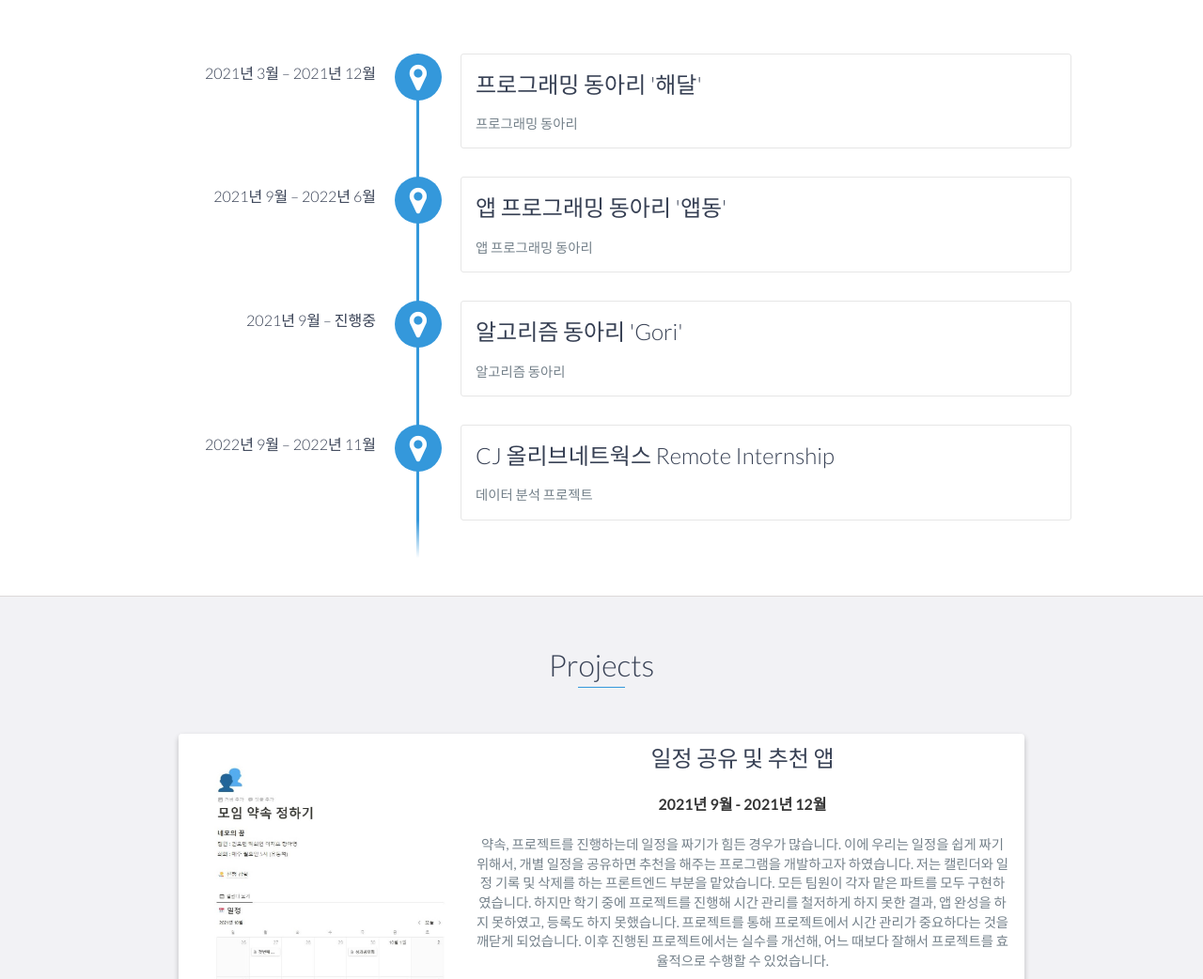
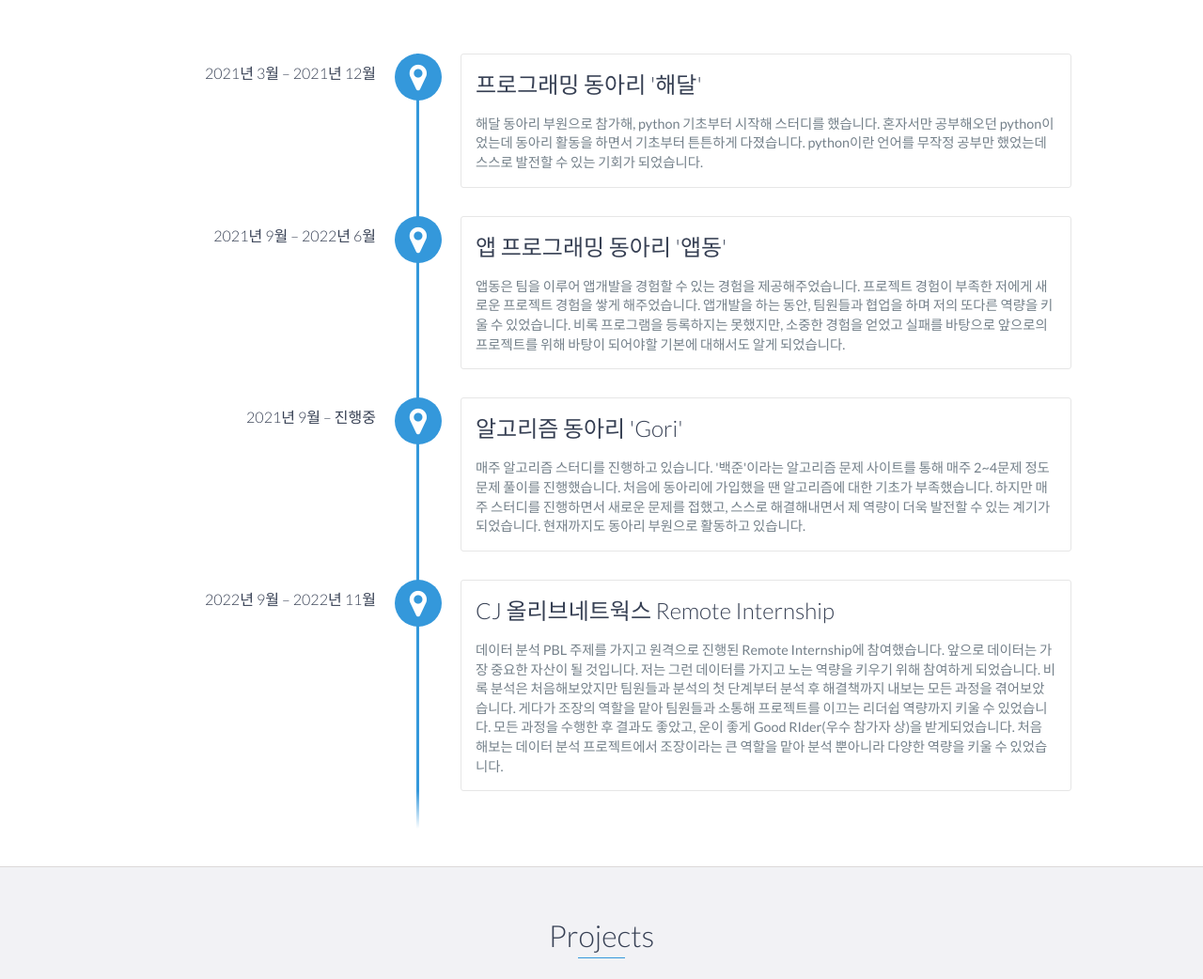
Before and after one commit to dhalsdl12/devFolio, a website: page index.html in a window 1280 px wide. Shown: the part 3551-4593 px from the top of the page at 94% size. Drawn offline with nearby package versions, Linux system fonts and the light colour scheme.

Commit message:
동아리 update

```diff
--- a/index.html
+++ b/index.html
@@ -269,28 +269,42 @@
                 <h3>프로그래밍 동아리 '해달'</h3>
                 <h4></h4>
                 <p>
-                    프로그래밍 동아리
+                    해달 동아리 부원으로 참가해, python 기초부터 시작해 스터디를 했습니다.
+                    혼자서만 공부해오던 python이었는데 동아리 활동을 하면서 기초부터 튼튼하게 다졌습니다.
+                    python이란 언어를 무작정 공부만 했었는데 스스로 발전할 수 있는 기회가 되었습니다.
                 </p>
             </div>
             <div data-date="2021년 9월 – 2022년 6월">
                 <h3>앱 프로그래밍 동아리 '앱동'</h3>
                 <h4></h4>
                 <p>
-                    앱 프로그래밍 동아리
+                    앱동은 팀을 이루어 앱개발을 경험할 수 있는 경험을 제공해주었습니다.
+                    프로젝트 경험이 부족한 저에게 새로운 프로젝트 경험을 쌓게 해주었습니다.
+                    앱개발을 하는 동안, 팀원들과 협업을 하며 저의 또다른 역량을 키울 수 있었습니다.
+                    비록 프로그램을 등록하지는 못했지만, 소중한 경험을 얻었고
+                    실패를 바탕으로 앞으로의 프로젝트를 위해 바탕이 되어야할 기본에 대해서도 알게 되었습니다.
                 </p>
             </div>
             <div data-date="2021년 9월 – 진행중">
                 <h3>알고리즘 동아리 'Gori'</h3>
                 <h4></h4>
                 <p>
-                    알고리즘 동아리
+                    매주 알고리즘 스터디를 진행하고 있습니다. '백준'이라는 알고리즘 문제 사이트를 통해
+                    매주 2~4문제 정도 문제 풀이를 진행했습니다. 처음에 동아리에 가입했을 땐 알고리즘에 대한 기초가 부족했습니다.
+                    하지만 매주 스터디를 진행하면서 새로운 문제를 접했고, 스스로 해결해내면서 제 역량이 더욱 발전할 수 있는 계기가 되었습니다.
+                    현재까지도 동아리 부원으로 활동하고 있습니다.
                 </p>
             </div>
             <div data-date="2022년 9월 – 2022년 11월">
                 <h3>CJ 올리브네트웍스 Remote Internship</h3>
                 <h4></h4>
                 <p>
-                    데이터 분석 프로젝트
+                    데이터 분석 PBL 주제를 가지고 원격으로 진행된 Remote Internship에 참여했습니다.
+                    앞으로 데이터는 가장 중요한 자산이 될 것입니다. 저는 그런 데이터를 가지고 노는 역량을 키우기 위해 참여하게 되었습니다.
+                    비록 분석은 처음해보았지만 팀원들과 분석의 첫 단계부터 분석 후 해결책까지 내보는 모든 과정을 겪어보았습니다.
+                    게다가 조장의 역할을 맡아 팀원들과 소통해 프로젝트를 이끄는 리더쉽 역량까지 키울 수 있었습니다.
+                    모든 과정을 수행한 후 결과도 좋았고, 운이 좋게 Good RIder(우수 참가자 상)을 받게되었습니다.
+                    처음 해보는 데이터 분석 프로젝트에서 조장이라는 큰 역할을 맡아 분석 뿐아니라 다양한 역량을 키울 수 있었습니다.
                 </p>
             </div>
             <!--
```
